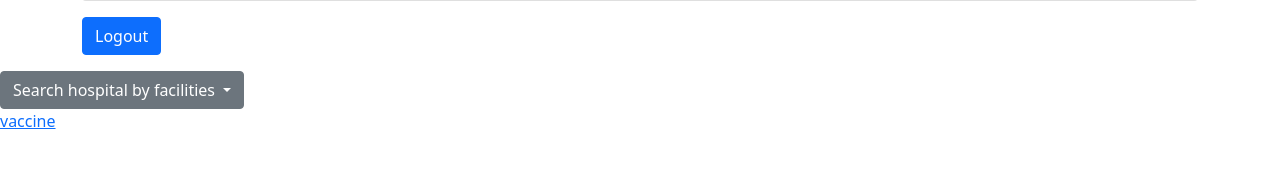
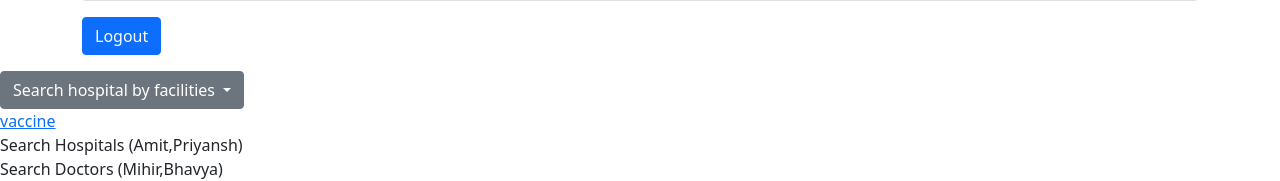
Before and after one commit to bhavyacontractor/G12_Healthcare, a Flask app: page /user_index in a window 1280 px wide. Shown: the part 797-978 px from the top of the page. Before the commit the page ends 926 px from the top, so only its background shows below. Run offline with Flask 2, Linux system fonts and the light colour scheme; some libraries are stand-ins or nearby versions.

Commit message:
Add Forms for Searching

```diff
--- a/templates/user_index.html
+++ b/templates/user_index.html
@@ -103,5 +103,16 @@
 <a href="/vaccine_book">vaccine</a>
 
 
+<form action="">
+    Search Hospitals (Amit,Priyansh)
+</form>
+
+<form action="">
+    Search Doctors (Mihir,Bhavya)
+</form>
+
+
+
+
 </body>
 </html>
```
